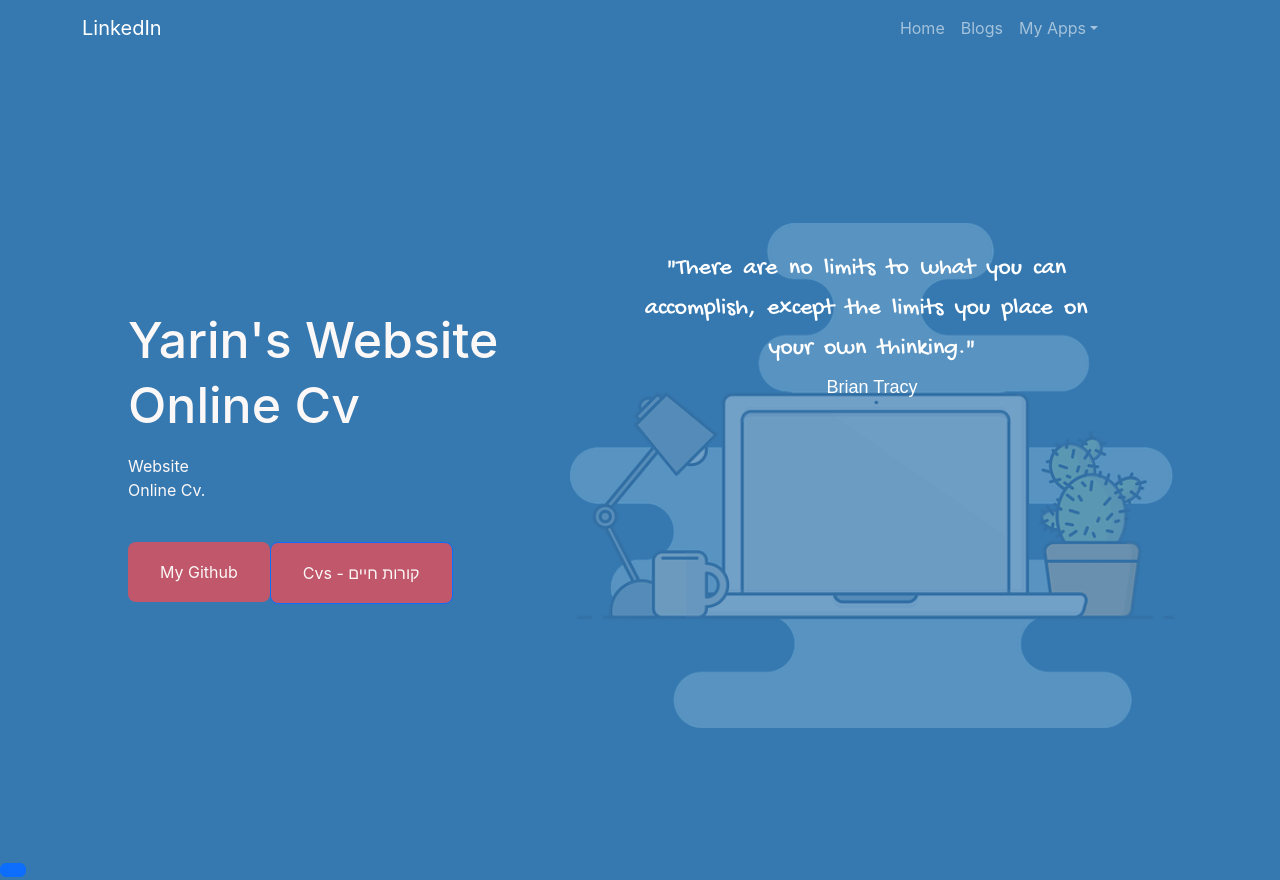
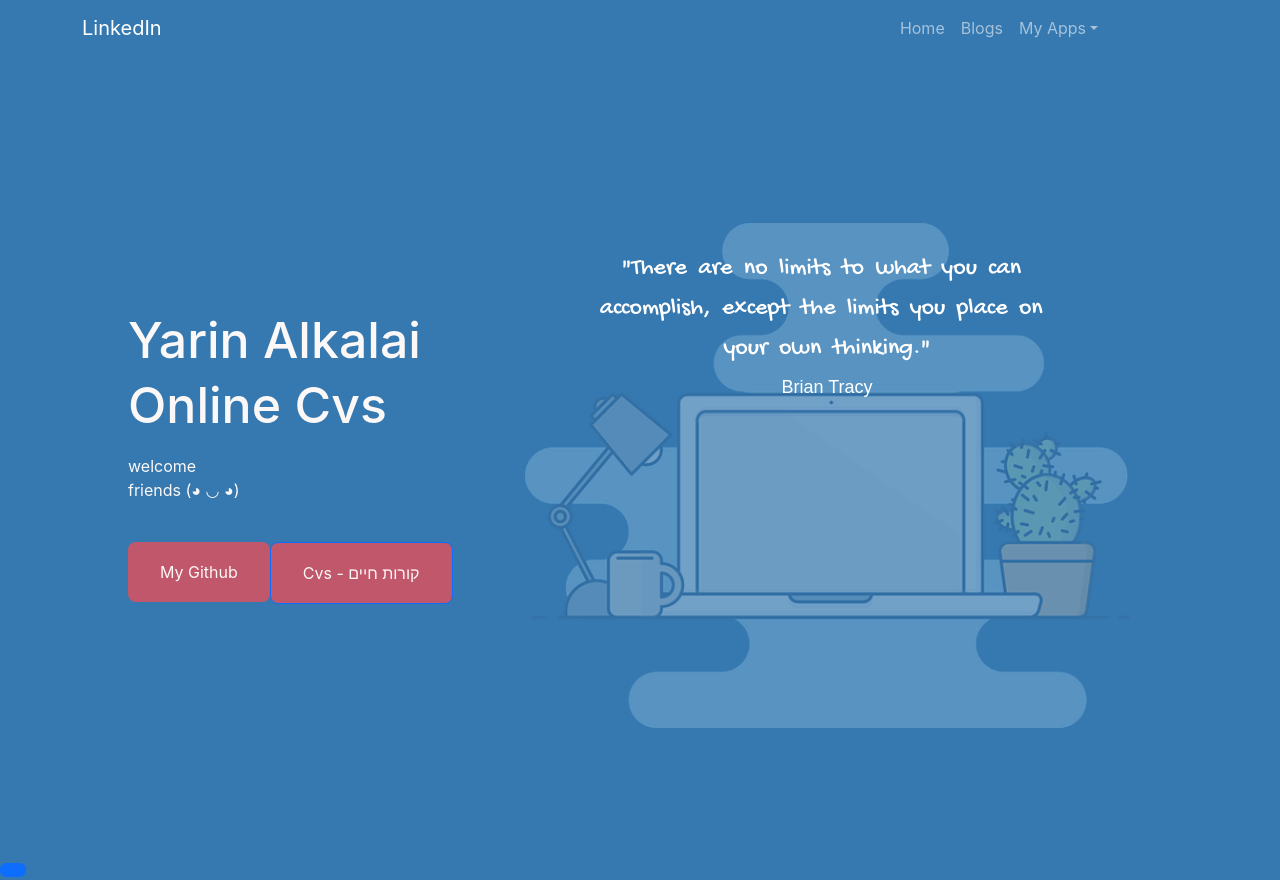
Before and after one commit to yarinAl/deployment-website, a React (Create React App) app: page / in a window 1280 px wide. Built offline with nearby package versions, Linux system fonts and the light colour scheme.

Commit message:
text update

```diff
--- a/src/App.js
+++ b/src/App.js
@@ -93,8 +93,8 @@ function App() {
                 </div>
               </div>
               <div className="home__data">
-                <h1 className="home__title">Yarin's Website<br /> Online Cv</h1>
-                <p className="home__description">Website <br /> Online Cv.</p>
+                <h1 className="home__title">Yarin Alkalai<br /> Online Cvs</h1>
+                <p className="home__description">welcome <br /> friends (◕ ◡ ◕)</p>
                 <a href="https://github.com/yarinAl" className="home__button">My Github</a>
                 <Button variant="primary" title='Cv' className="home__button" onClick={()=>switchSlide()}>Cvs - קורות חיים </Button>
               </div>
```
